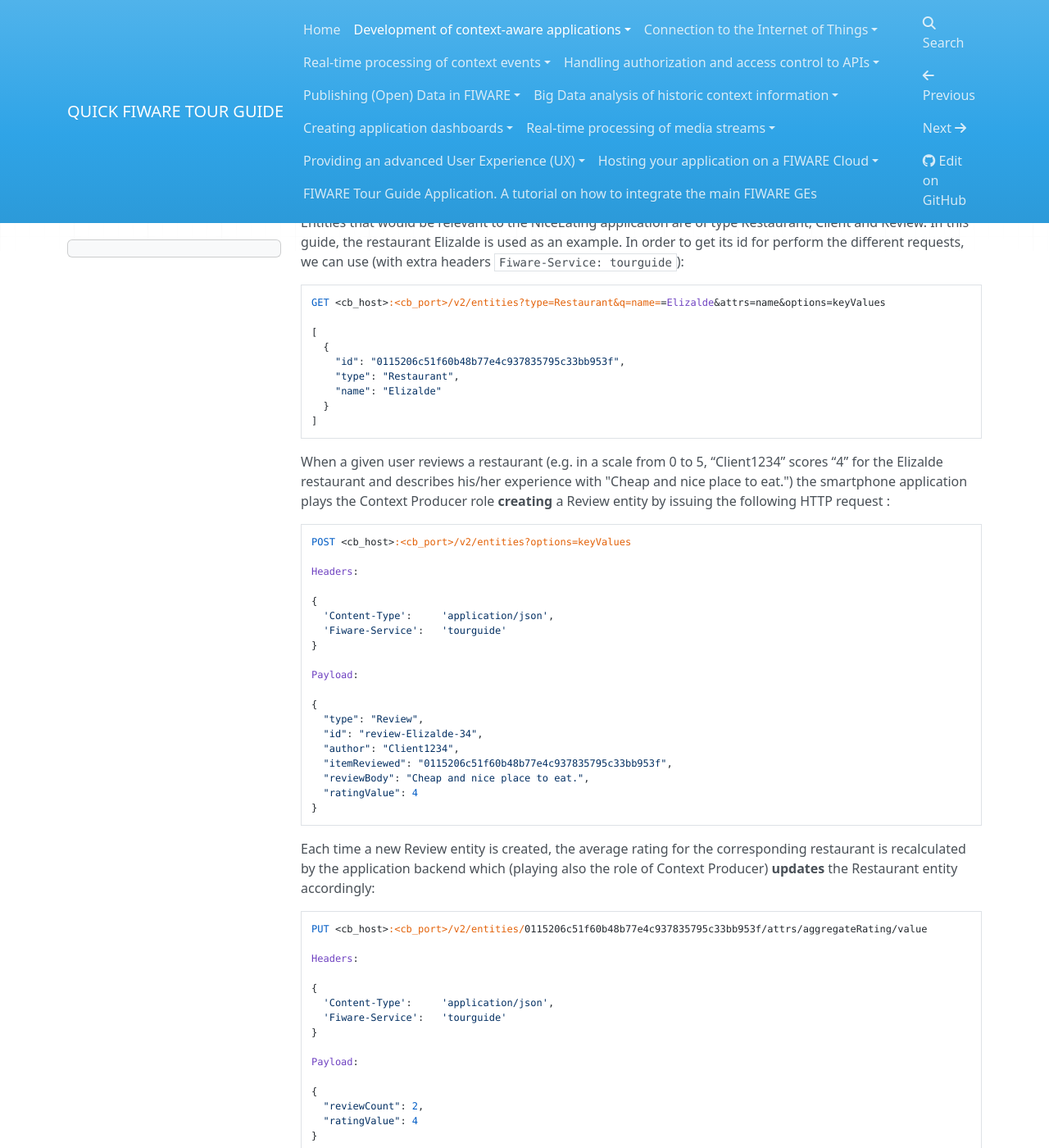
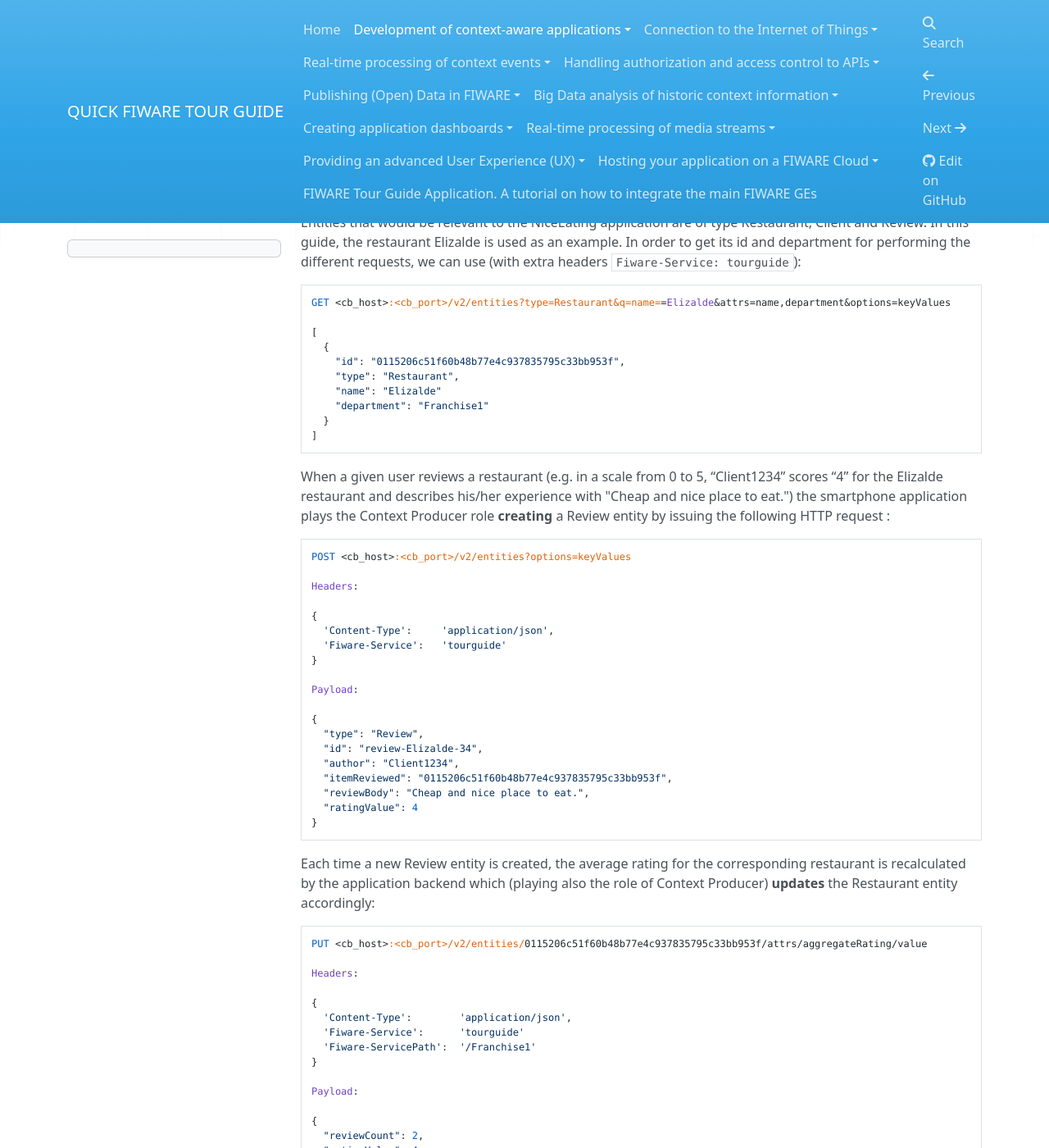
Before and after one commit to FIWARE-Ops/docs.TourGuide, an MkDocs documentation site: the page built from doc/development-context-aware-applications/v2/how-to-update-and-query-context-information.md, in a window 1280 px wide and 1400 px high, scrolled down 329 px. Shown: the whole window at 82% size. Built offline with MkDocs 1.6.1, drawn with Linux system fonts in a browser that asks for light colours; nearby versions of some CDN libraries; comment, search, counter and statistics services are not loaded; old or Windows-style settings are respelled for this version of MkDocs; some of the changed text lies outside the part shown.

Commit message:
add fiware-servicepath to NGSI v2 specification. Franchise values have been also updated. (#35)

```diff
--- a/doc/development-context-aware-applications/v2/how-to-update-and-query-context-information.md
+++ b/doc/development-context-aware-applications/v2/how-to-update-and-query-context-information.md
@@ -19,15 +19,16 @@ of restaurants.
 
 Entities that would be relevant to the NiceEating application are of
 type Restaurant, Client and Review.
-In this guide, the restaurant Elizalde is used as an example. In order to get its id for perform the different requests, we can use (with extra headers `Fiware-Service: tourguide`):
+In this guide, the restaurant Elizalde is used as an example. In order to get its id and department for performing the different requests, we can use (with extra headers `Fiware-Service: tourguide`):
 
-    GET <cb_host>:<cb_port>/v2/entities?type=Restaurant&q=name==Elizalde&attrs=name&options=keyValues
+    GET <cb_host>:<cb_port>/v2/entities?type=Restaurant&q=name==Elizalde&attrs=name,department&options=keyValues
 
     [
       {
         "id": "0115206c51f60b48b77e4c937835795c33bb953f",
         "type": "Restaurant",
         "name": "Elizalde"
+        "department": "Franchise1"
       }
     ]
 
@@ -65,8 +66,9 @@ Restaurant entity accordingly:
     Headers:
 
     {
-      'Content-Type':     'application/json',
-      'Fiware-Service':   'tourguide'
+      'Content-Type':        'application/json',
+      'Fiware-Service':      'tourguide'
+      'Fiware-ServicePath':  '/Franchise1'
     }
 
     Payload:
@@ -76,8 +78,10 @@ Restaurant entity accordingly:
       "ratingValue": 4
     }
 
+Note that the `Fiware-ServicePath: /Franchise1` header is needed for update operations because all restaurants are defined inside the scope of their department. For further information about this option visit <http://fiware-orion.readthedocs.io/en/develop/user/service_path/>.
+
 Also, the user can get the information of a given Restaurant using
-the smartphone application. In that case the application works as
+the smartphone application. In that case, the application works as
 Context Consumer, **querying** the Restaurant entity. For example, to get
 the aggregateRating attribute, the client application could query for
 it in the following way (with extra headers `Fiware-Service: tourguide`):
```
Also changed, not shown: other parts of doc/development-context-aware-applications/v2/how-to-update-and-query-context-information.md (+1 -1 lines).
